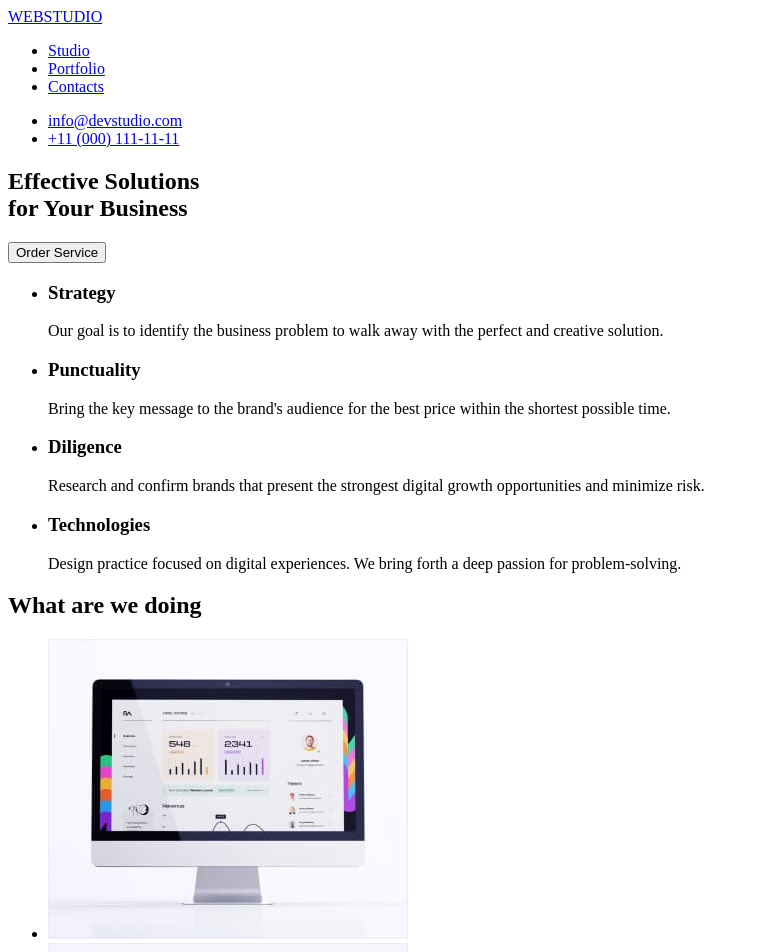
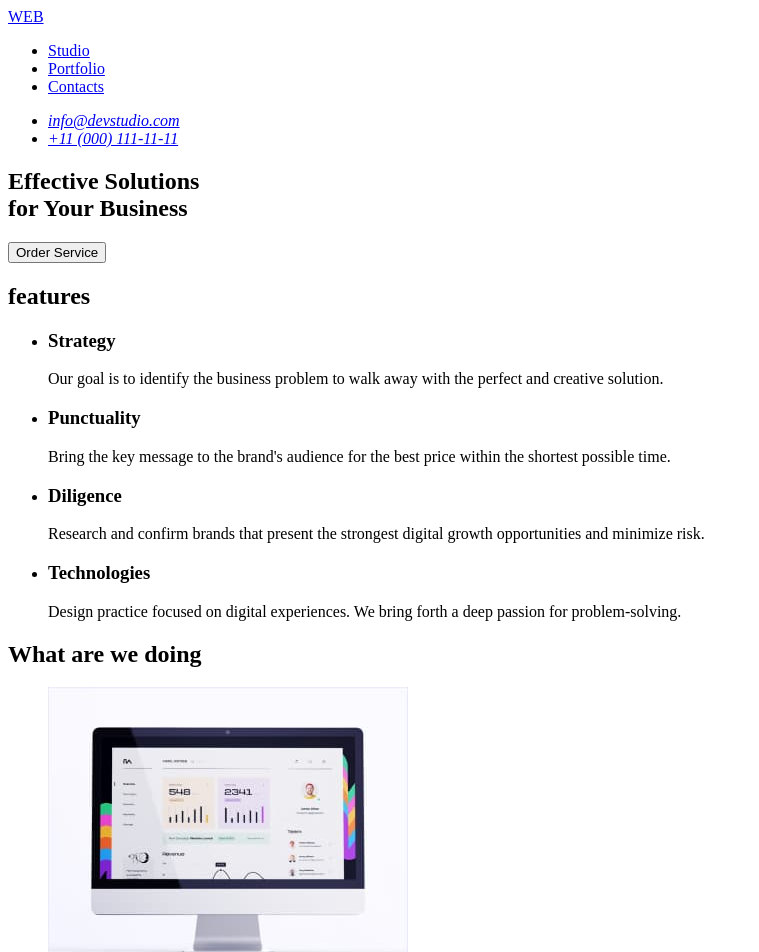
Before and after one commit to sergey-g80/goit-markup-hw-01, a plain HTML site: page index.html in a window 1280 px wide. Shown: the top 952 px of the page, without its empty margins (0-759 px from the left). Drawn offline with Linux system fonts and the light colour scheme.

Commit message:
Update index.html

```diff
--- a/index.html
+++ b/index.html
@@ -9,7 +9,7 @@
   <body>
     <header>
       <nav>
-        <a href="./index.html"><span>WEB</span>STUDIO</a>
+        <a href="./index.html">WEB<STUDIO</a>
         <ul>
           <li>
             <a href="./index.html">Studio</a>
@@ -18,10 +18,12 @@
           <li><a href="#">Contacts</a></li>
         </ul>
       </nav>
+      <address>
         <ul>
           <li><a href="mailto:info@devstudio.com">info@devstudio.com</a></li>
           <li><a href="tel:+110001111111">+11 (000) 111-11-11</a></li>
         </ul>
+      </address>
     </header>
     <main>
       <section>
@@ -32,7 +34,7 @@
         <button class="button-hirou" type="button">Order Service</button>
       </section>
       <section>
-        <h2 hidden>features</h2>
+        <h2>features</h2>
         <ul>
           <li>
             <h3>Strategy</h3>
@@ -93,6 +95,7 @@
           </li>
         </ul>
       </section>
+      <section>
         <h2>Our Team</h2>
         <ul>
           <li>
@@ -116,9 +119,10 @@
             <p>UI Designer</p>
           </li>
         </ul>
+      </section>
     </main>
     <footer>
-      <a href="./index.html"><span>WEB</span>STUDIO</a>
+      <a href="./index.html">WEBSTUDIO</a>
       <p>
         Increase the flow of customers and sales for your business with digital
         marketing & growth solutions.
```
Lines whose indentation alone changed are shown as unchanged.
